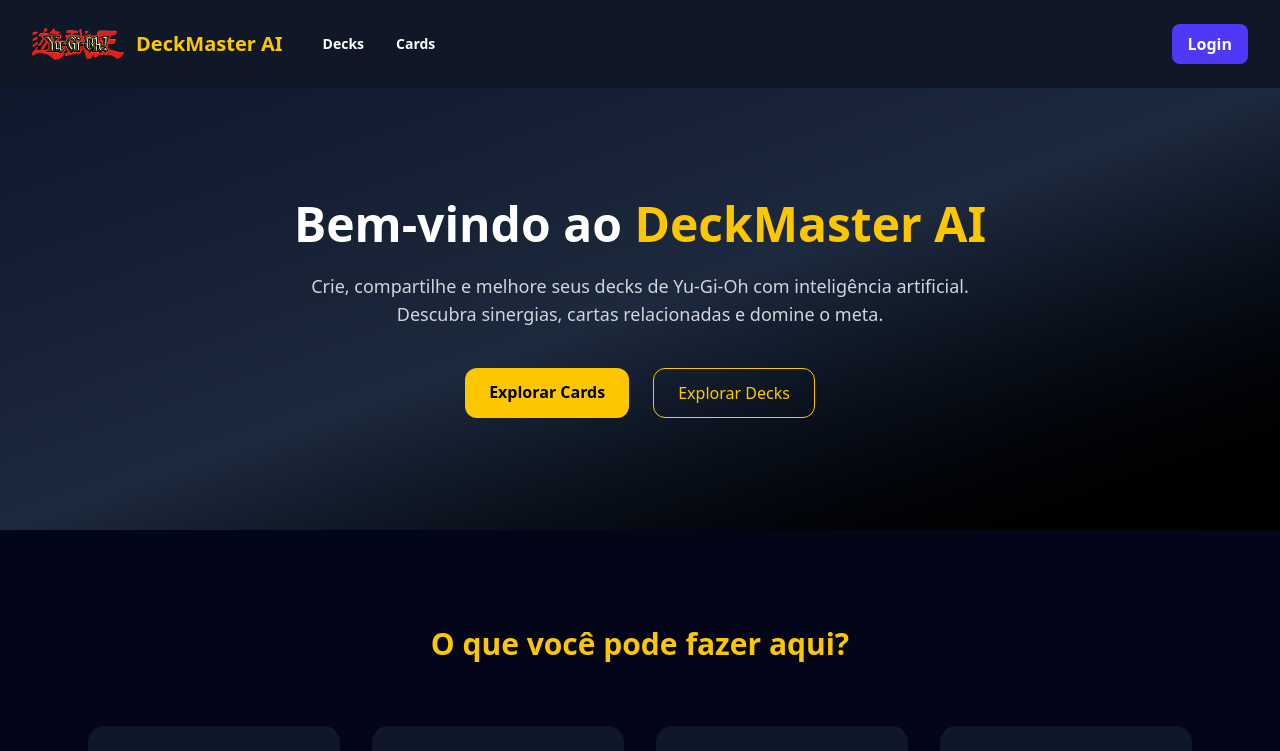
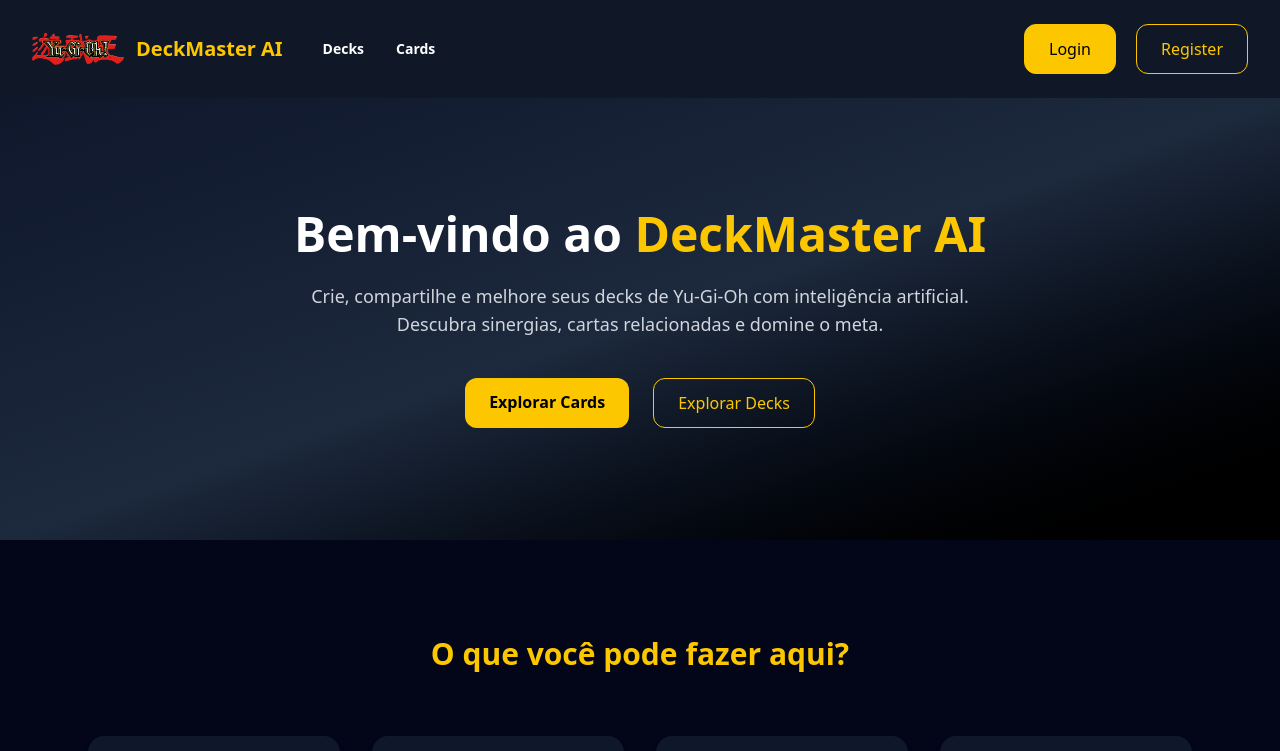
Before and after one commit to RodrigoPLopesIA/mydeck-frontend, an Angular app: page / in a window 1280 px wide. Shown: the top 751 px of the page. Built offline with nearby package versions, Linux system fonts and the light colour scheme.

Commit message:
feat: update header component with enhanced login and register button styles

```diff
--- a/src/app/pages/header/header.html
+++ b/src/app/pages/header/header.html
@@ -28,9 +28,12 @@
       <div class="flex items-center gap-4">
 
         <!-- Login (Desktop) -->
-        <div class="hidden lg:flex">
-          <button class="bg-indigo-600 px-4 py-2 rounded-lg font-semibold hover:bg-indigo-500 transition text-white">
+        <div class="hidden lg:flex gap-5">
+          <button class="border border-yellow-400  bg-yellow-400 font-medium text-black  px-6 py-3 rounded-xl hover:bg-transparent hover:border-yellow-400 hover:text-yellow-400 cursor-pointer transition">
             Login
+          </button>
+          <button class="border border-yellow-400  text-yellow-400  px-6 py-3 rounded-xl hover:bg-yellow-400 hover:border-yellow-400 hover:text-black cursor-pointer transition">
+            Register
           </button>
         </div>
 
@@ -82,7 +85,7 @@
 
           <div class="py-6">
             <button
-              class="w-full bg-indigo-600 px-4 py-2 rounded-lg font-semibold hover:bg-indigo-500 transition text-white">
+              class="w-full border border-yellow-400 bg-amber-400 text-white px-6 py-3 rounded-xl">
               Login
             </button>
           </div>
```
